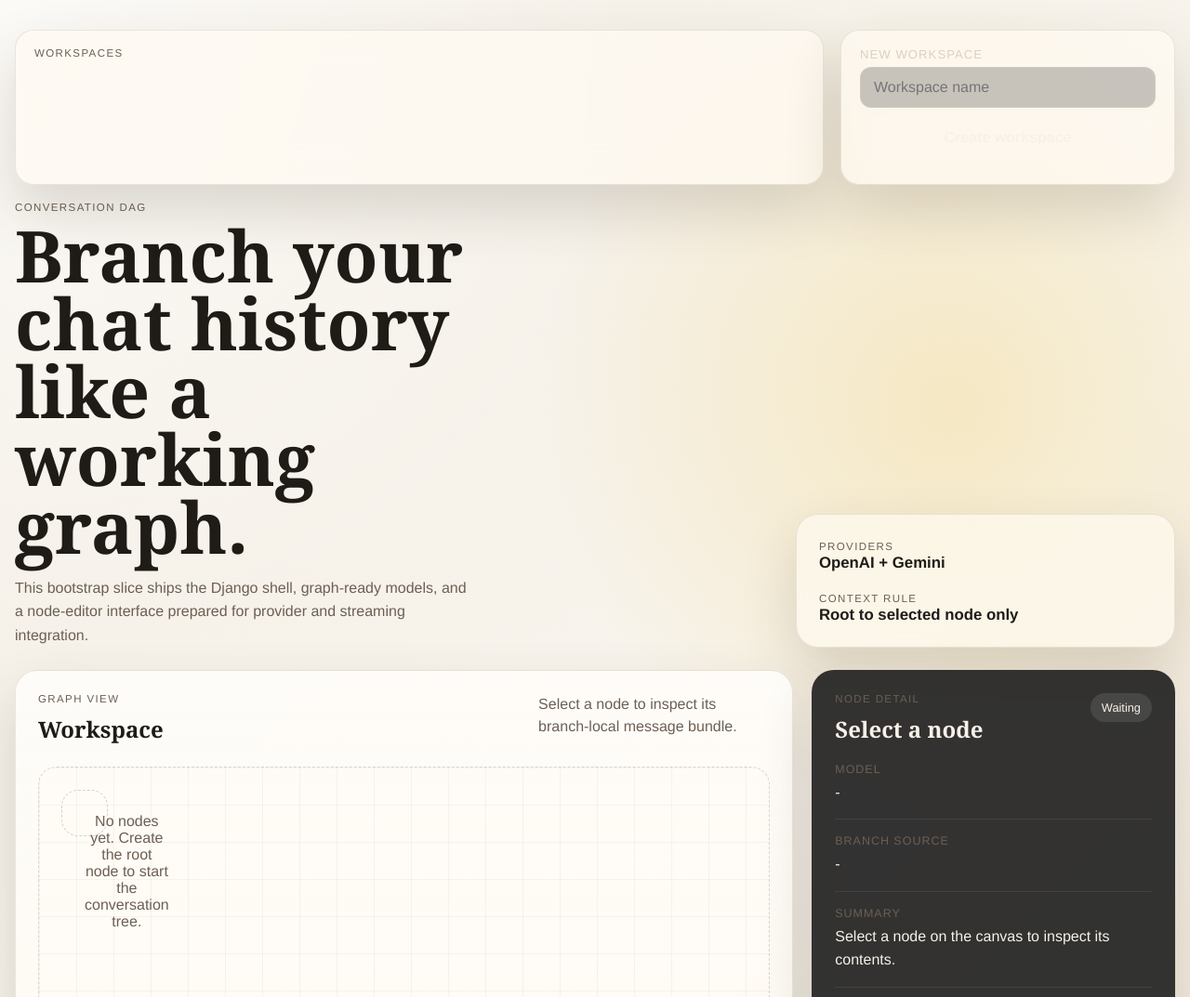
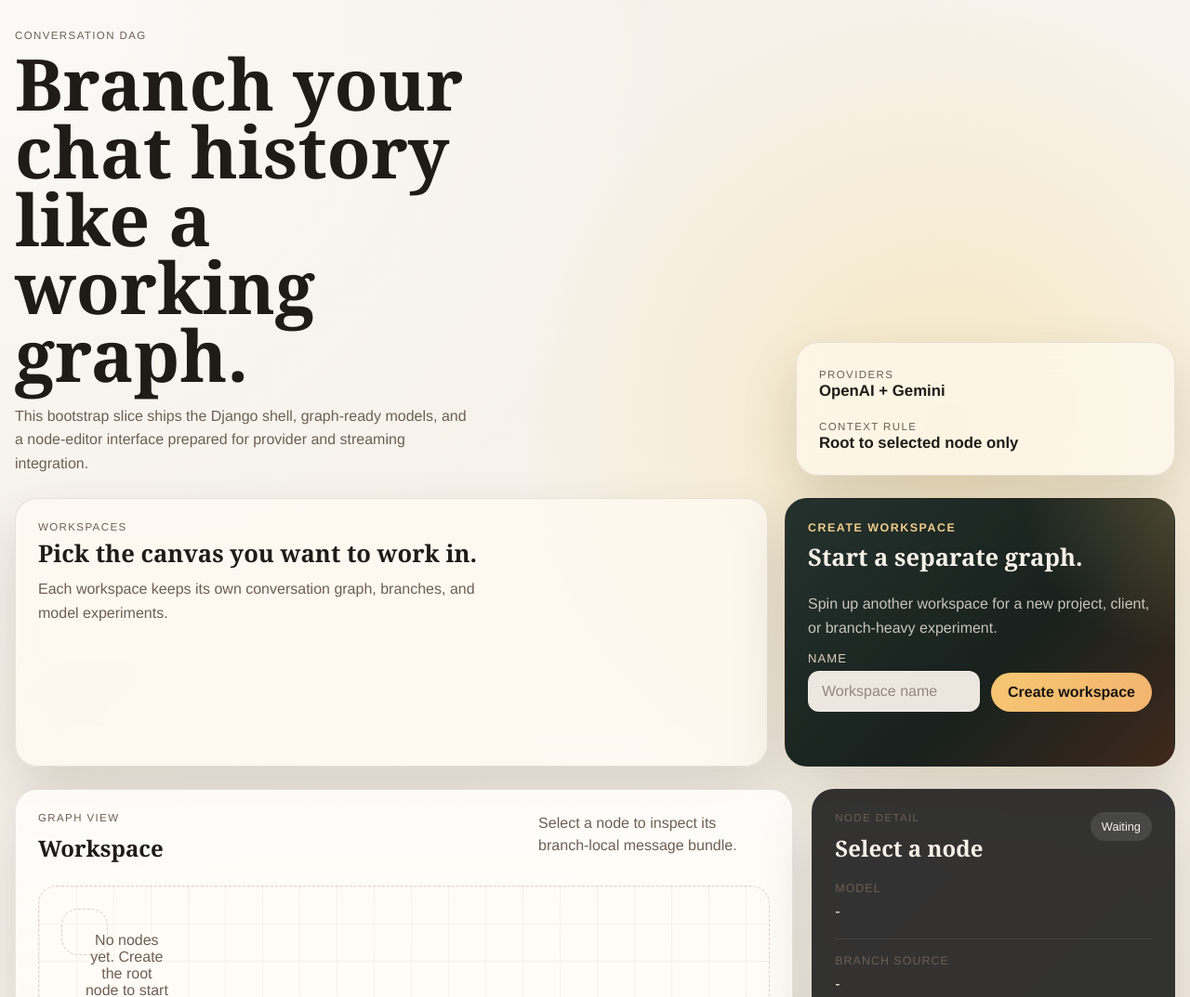
Before and after one commit to Howardleejhenhao/Generative-AI-LLM-Tree, a Django app: template tree_ui/templates/tree_ui/index.html in a window 1280 px wide. Shown: the top 1073 px of the page at 93% size. Run offline with Django 5.2, Linux system fonts and the light colour scheme; the template is opened without the code that fills it, so the values that code supplies are empty.

Commit message:
feat: polish workspace header layout

```diff
--- a/tree_ui/static/tree_ui/css/app.css
+++ b/tree_ui/static/tree_ui/css/app.css
@@ -30,51 +30,6 @@ body {
   width: min(1400px, calc(100vw - 32px));
   margin: 0 auto;
   padding: 32px 0 48px;
-}
-
-.workspace-toolbar {
-  display: grid;
-  grid-template-columns: minmax(0, 1fr) minmax(280px, 360px);
-  gap: 18px;
-  margin-bottom: 18px;
-}
-
-.workspace-switcher,
-.workspace-create-form {
-  border: 1px solid rgba(55, 43, 31, 0.1);
-  border-radius: 20px;
-  box-shadow: var(--shadow);
-  backdrop-filter: blur(18px);
-  background: rgba(255, 250, 242, 0.72);
-  padding: 18px 20px;
-}
-
-.workspace-list {
-  display: flex;
-  flex-wrap: wrap;
-  gap: 10px;
-}
-
-.workspace-pill {
-  display: inline-flex;
-  align-items: center;
-  border-radius: 999px;
-  padding: 9px 14px;
-  border: 1px solid rgba(74, 58, 40, 0.12);
-  text-decoration: none;
-  color: var(--text);
-  background: rgba(255, 255, 255, 0.72);
-}
-
-.workspace-pill-current {
-  background: linear-gradient(135deg, #f7c873, #f4a261);
-  border-color: transparent;
-  color: #1a1510;
-}
-
-.workspace-create-form {
-  display: grid;
-  gap: 10px;
 }
 
 .hero {
@@ -133,6 +88,139 @@ body {
 .hero-meta strong {
   display: block;
   font-size: 1.05rem;
+}
+
+.workspace-toolbar {
+  display: grid;
+  grid-template-columns: minmax(0, 1fr) minmax(320px, 420px);
+  gap: 18px;
+  margin-bottom: 24px;
+}
+
+.workspace-switcher,
+.workspace-create-form {
+  border-radius: 24px;
+  box-shadow: var(--shadow);
+  backdrop-filter: blur(18px);
+}
+
+.workspace-switcher {
+  border: 1px solid rgba(55, 43, 31, 0.1);
+  background: rgba(255, 250, 242, 0.74);
+  padding: 24px;
+}
+
+.workspace-toolbar-heading h2,
+.workspace-create-form h2 {
+  margin: 0;
+  font-family: Georgia, "Times New Roman", serif;
+  font-size: clamp(1.5rem, 2vw, 2rem);
+  line-height: 1.05;
+}
+
+.workspace-toolbar-copy,
+.workspace-create-copy {
+  margin: 12px 0 0;
+  line-height: 1.6;
+}
+
+.workspace-toolbar-copy {
+  max-width: 56ch;
+  color: var(--muted);
+}
+
+.workspace-list {
+  display: flex;
+  flex-wrap: wrap;
+  gap: 10px;
+  margin-top: 18px;
+}
+
+.workspace-pill {
+  display: inline-flex;
+  align-items: center;
+  border-radius: 999px;
+  padding: 10px 15px;
+  border: 1px solid rgba(74, 58, 40, 0.12);
+  text-decoration: none;
+  color: var(--text);
+  background: rgba(255, 255, 255, 0.88);
+  transition: transform 160ms ease, box-shadow 160ms ease, background 160ms ease;
+}
+
+.workspace-pill:hover {
+  transform: translateY(-2px);
+  box-shadow: 0 12px 24px rgba(49, 37, 22, 0.1);
+  background: rgba(255, 255, 255, 0.96);
+}
+
+.workspace-pill-current {
+  background: linear-gradient(135deg, #1d6b56, #2f8f70);
+  border-color: transparent;
+  box-shadow: 0 12px 30px rgba(29, 107, 86, 0.22);
+  color: #f6f2ec;
+}
+
+.workspace-create-form {
+  display: grid;
+  gap: 12px;
+  padding: 24px;
+  border: 1px solid rgba(32, 22, 16, 0.12);
+  background:
+    radial-gradient(circle at top right, rgba(247, 200, 115, 0.22), transparent 32%),
+    linear-gradient(135deg, #24322d, #18211d 58%, #3f291c);
+  color: #f8f1e8;
+}
+
+.workspace-create-kicker {
+  margin: 0;
+  font-size: 0.78rem;
+  font-weight: 700;
+  text-transform: uppercase;
+  letter-spacing: 0.12em;
+  color: #f0cb8a;
+}
+
+.workspace-create-copy {
+  color: rgba(248, 241, 232, 0.78);
+}
+
+.workspace-create-row {
+  display: grid;
+  grid-template-columns: minmax(0, 1fr) auto;
+  gap: 12px;
+  align-items: end;
+}
+
+.workspace-create-field span {
+  color: rgba(248, 241, 232, 0.72);
+}
+
+.workspace-create-form .form-field input {
+  border-color: rgba(255, 255, 255, 0.18);
+  background: rgba(255, 248, 240, 0.92);
+  color: #1f1b17;
+}
+
+.workspace-create-form .form-field input::placeholder {
+  color: rgba(47, 36, 27, 0.48);
+}
+
+.workspace-create-button {
+  border: 0;
+  border-radius: 999px;
+  padding: 12px 18px;
+  font: inherit;
+  font-weight: 700;
+  color: #1a1510;
+  background: linear-gradient(135deg, #f7c873, #f2b36f);
+  cursor: pointer;
+  white-space: nowrap;
+}
+
+.workspace-feedback {
+  min-height: 1.4em;
+  color: rgba(248, 241, 232, 0.82);
 }
 
 .workspace-shell {
@@ -542,6 +630,15 @@ body {
     padding-top: 20px;
   }
 
+  .workspace-switcher,
+  .workspace-create-form {
+    padding: 20px;
+  }
+
+  .workspace-create-row {
+    grid-template-columns: 1fr;
+  }
+
   .panel-header {
     flex-direction: column;
   }
--- a/tree_ui/templates/tree_ui/index.html
+++ b/tree_ui/templates/tree_ui/index.html
@@ -4,28 +4,6 @@
 {% block title %}LLM-Tree Workspace{% endblock %}
 
 {% block content %}
-  <section class="workspace-toolbar">
-    <div class="workspace-switcher">
-      <p class="eyebrow">Workspaces</p>
-      <div class="workspace-list">
-        {% for workspace in workspace_list %}
-          <a class="workspace-pill{% if workspace.is_current %} workspace-pill-current{% endif %}" href="{% url 'workspace_graph' workspace.slug %}">
-            {{ workspace.name }}
-          </a>
-        {% endfor %}
-      </div>
-    </div>
-    <form class="workspace-create-form" id="workspace-create-form" data-create-workspace-url="{% url 'create_workspace' %}">
-      {% csrf_token %}
-      <label class="form-field">
-        <span>New Workspace</span>
-        <input id="workspace-name-input" type="text" maxlength="120" placeholder="Workspace name">
-      </label>
-      <button class="secondary-button" id="workspace-create-button" type="submit">Create workspace</button>
-      <p class="form-feedback" id="workspace-create-feedback" role="status" aria-live="polite"></p>
-    </form>
-  </section>
-
   <section class="hero">
     <div>
       <p class="eyebrow">Conversation DAG</p>
@@ -45,6 +23,41 @@
         <strong>Root to selected node only</strong>
       </div>
     </div>
+  </section>
+
+  <section class="workspace-toolbar">
+    <div class="workspace-switcher">
+      <div class="workspace-toolbar-heading">
+        <p class="eyebrow">Workspaces</p>
+        <h2>Pick the canvas you want to work in.</h2>
+        <p class="workspace-toolbar-copy">
+          Each workspace keeps its own conversation graph, branches, and model experiments.
+        </p>
+      </div>
+      <div class="workspace-list">
+        {% for workspace in workspace_list %}
+          <a class="workspace-pill{% if workspace.is_current %} workspace-pill-current{% endif %}" href="{% url 'workspace_graph' workspace.slug %}">
+            {{ workspace.name }}
+          </a>
+        {% endfor %}
+      </div>
+    </div>
+    <form class="workspace-create-form" id="workspace-create-form" data-create-workspace-url="{% url 'create_workspace' %}">
+      {% csrf_token %}
+      <p class="workspace-create-kicker">Create Workspace</p>
+      <h2>Start a separate graph.</h2>
+      <p class="workspace-create-copy">
+        Spin up another workspace for a new project, client, or branch-heavy experiment.
+      </p>
+      <div class="workspace-create-row">
+        <label class="form-field workspace-create-field">
+          <span>Name</span>
+          <input id="workspace-name-input" type="text" maxlength="120" placeholder="Workspace name">
+        </label>
+        <button class="workspace-create-button" id="workspace-create-button" type="submit">Create workspace</button>
+      </div>
+      <p class="form-feedback workspace-feedback" id="workspace-create-feedback" role="status" aria-live="polite"></p>
+    </form>
   </section>
 
   <section class="workspace-shell">
--- a/tree_ui/tests.py
+++ b/tree_ui/tests.py
@@ -29,7 +29,8 @@ class WorkspaceGraphViewTests(TestCase):
         self.assertContains(response, "Conversation DAG")
         self.assertContains(response, "graph-payload")
         self.assertContains(response, "Drag the canvas to pan in any direction.")
-        self.assertContains(response, "New Workspace")
+        self.assertContains(response, "Create Workspace")
+        self.assertContains(response, "Pick the canvas you want to work in.")
 
     def test_can_create_workspace_via_api(self):
         response = self.client.post(
```
